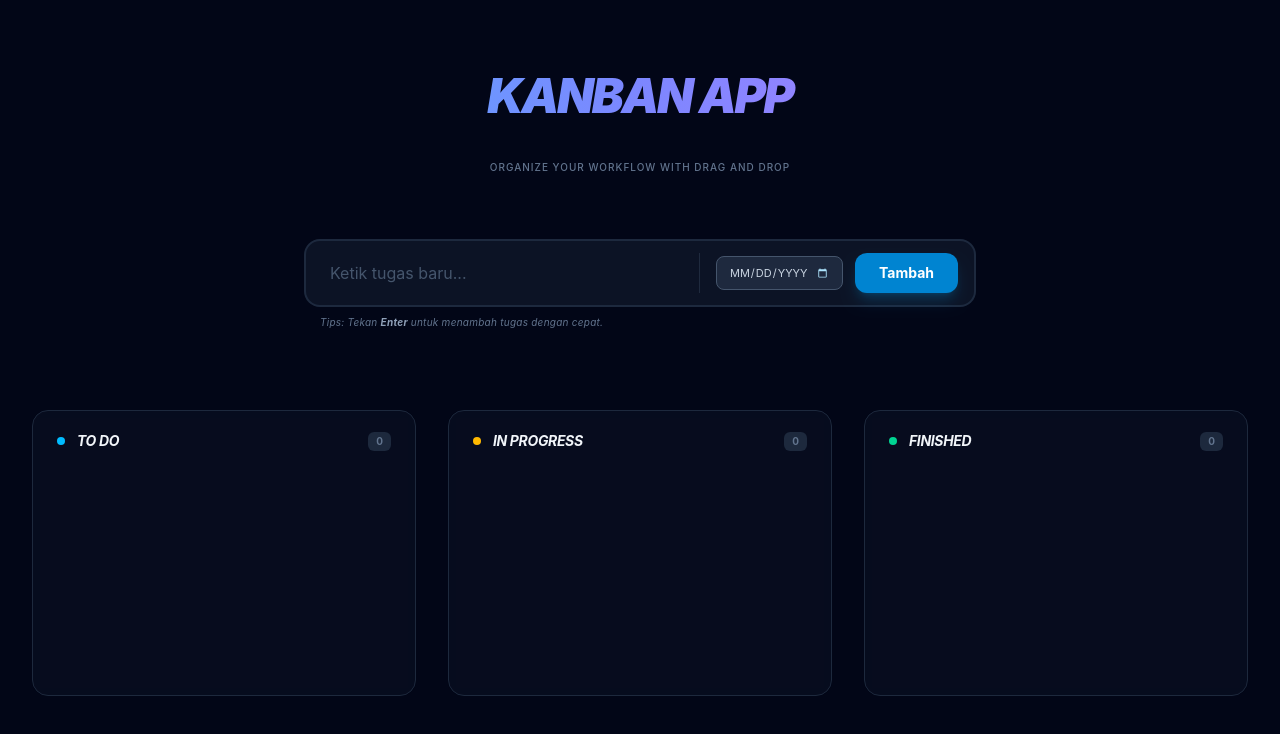
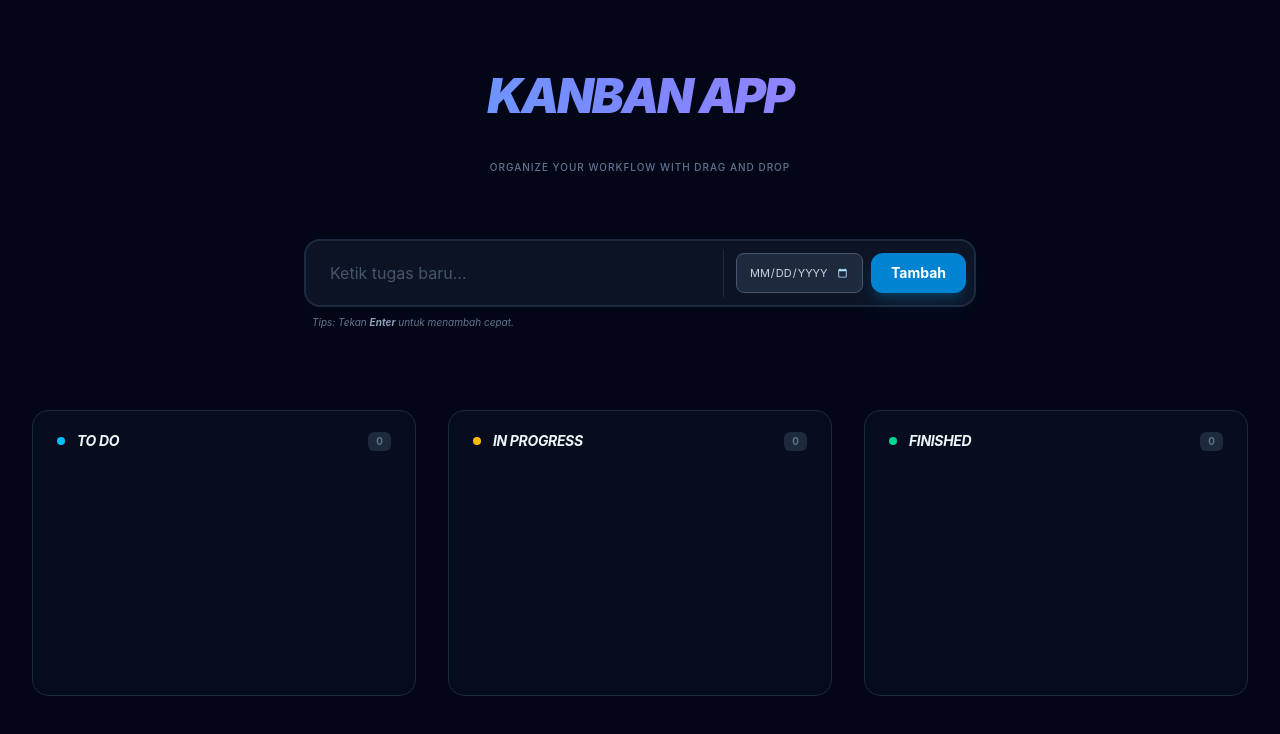
Before and after one commit to khaerul99/kanban, a Vue app in the folder frontend/: page / in a window 1280 px wide. Shown: the top 734 px of the page. Built offline with nearby package versions, Linux system fonts and the light colour scheme; no server answers.

Commit message:
update: form task

```diff
--- a/frontend/src/components/TaskForm.vue
+++ b/frontend/src/components/TaskForm.vue
@@ -17,52 +17,50 @@ const handleAdd = () => {
 </script>
 
 <template>
-  <div class="max-w-2xl mx-auto w-full group">
+  <div class="max-w-2xl mx-auto w-full px-4 md:px-0">
     <form
       @submit.prevent="handleAdd"
-      class="relative flex flex-col md:flex-row items-center bg-slate-800/40 border-2 border-slate-700/50 rounded-2xl p-2 transition-all focus-within:border-sky-500 focus-within:ring-4 focus-within:ring-sky-500/10"
+      class="flex flex-col md:flex-row bg-slate-800/40 border-2 border-slate-700/50 rounded-2xl p-2 transition-all focus-within:border-sky-500 focus-within:ring-4 focus-within:ring-sky-500/10"
     >
       <input
         v-model="title"
         type="text"
         placeholder="Ketik tugas baru..."
-        class="flex-1 bg-transparent px-4 py-3 outline-none placeholder:text-slate-600 text-slate-100 text-sm md:text-base"
+        class="flex-1 bg-transparent px-4 py-3 outline-none placeholder:text-slate-600 text-slate-100 text-sm md:text-base mb-2 md:mb-0"
       />
 
-      <div class="flex items-center gap-3 pr-2 w-full md:w-auto border-t md:border-t-0 md:border-l border-slate-700/50 pt-2 md:pt-0 md:pl-4">
-        <div class="relative flex items-center group/date">
+      <div class="flex items-center gap-2 w-full md:w-auto border-t md:border-t-0 md:border-l border-slate-700/50 pt-3 md:pt-0 md:pl-3">
+        <div class="flex-1 md:flex-none">
           <input
             type="date"
             v-model="dueDate"
-            class="bg-slate-700/50 hover:bg-slate-700 text-[11px] text-slate-300 rounded-lg px-3 py-2 outline-none border border-slate-600 focus:border-sky-400 transition-all uppercase cursor-pointer"
-            title="Pilih Deadline"
+            class="w-full bg-slate-700/50 hover:bg-slate-700 text-[11px] text-slate-300 rounded-lg px-3 py-2.5 outline-none border border-slate-600 focus:border-sky-400 transition-all uppercase cursor-pointer"
           />
         </div>
 
         <button
           type="submit"
-          class="bg-sky-600 hover:bg-sky-500 text-white px-6 py-2.5 rounded-xl font-bold text-sm shadow-lg shadow-sky-500/20 active:scale-95 transition-all whitespace-nowrap"
+          class="flex-1 md:flex-none bg-sky-600 hover:bg-sky-500 text-white px-5 py-2.5 rounded-xl font-bold text-sm shadow-lg shadow-sky-500/20 active:scale-95 transition-all whitespace-nowrap"
         >
           Tambah
         </button>
       </div>
     </form>
 
-    <p class="text-[10px] text-slate-500 mt-2 ml-4 italic tracking-wide">
-      Tips: Tekan <span class="text-slate-400 font-bold">Enter</span> untuk menambah tugas dengan cepat.
+    <p class="text-[10px] text-slate-500 mt-2 ml-2 italic">
+      Tips: Tekan <span class="text-slate-400 font-bold">Enter</span> untuk menambah cepat.
     </p>
   </div>
 </template>
 
 <style scoped>
+/* Menghilangkan border default date picker di beberapa browser mobile */
+input[type="date"] {
+  min-height: 40px; /* Agar enak di-tap jari */
+}
+
 input[type="date"]::-webkit-calendar-picker-indicator {
   filter: invert(0.8) sepia(100%) saturate(500%) hue-rotate(170deg);
   cursor: pointer;
 }
-
-@media (max-width: 768px) {
-  input[type="date"] {
-    width: 100%;
-  }
-}
 </style>
```
